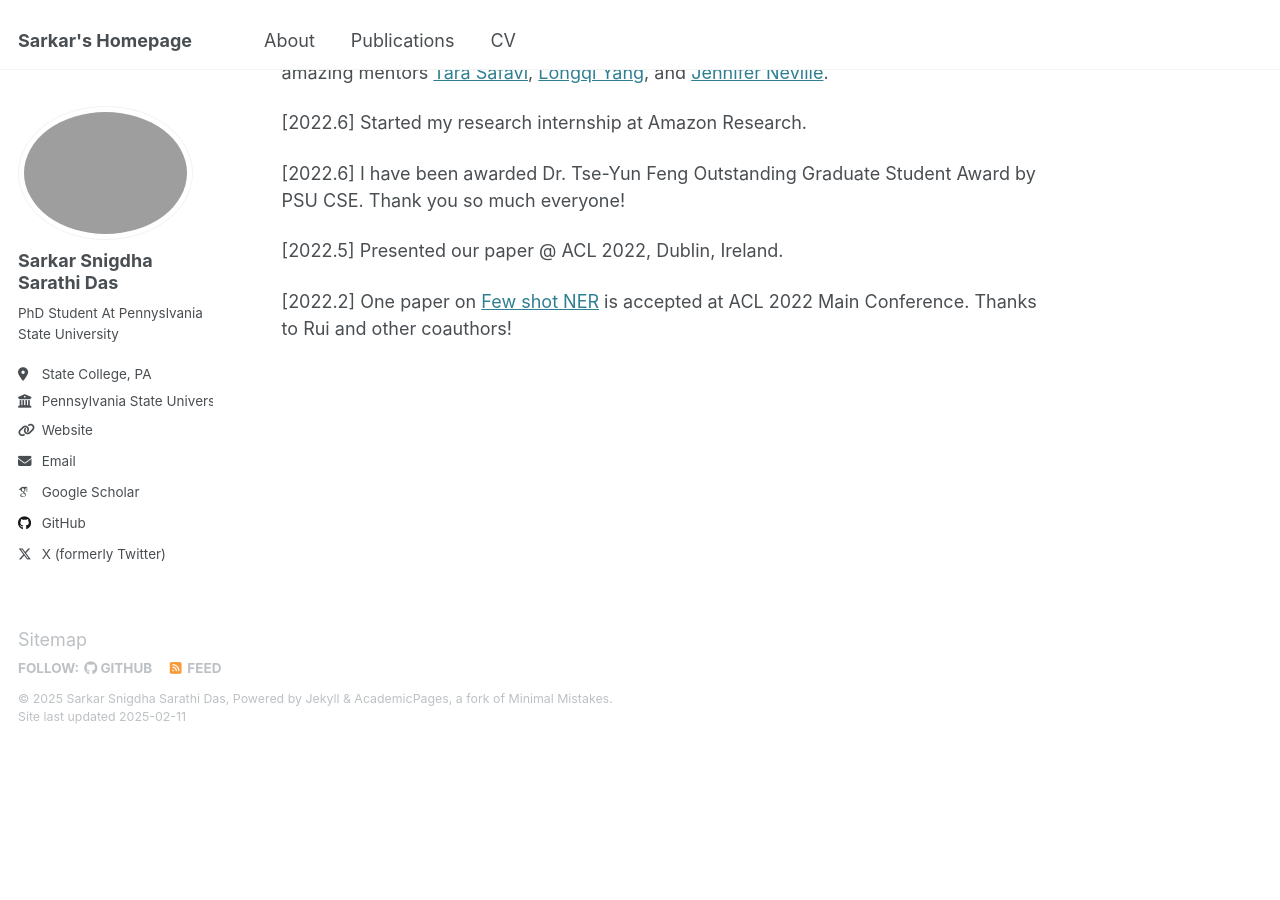
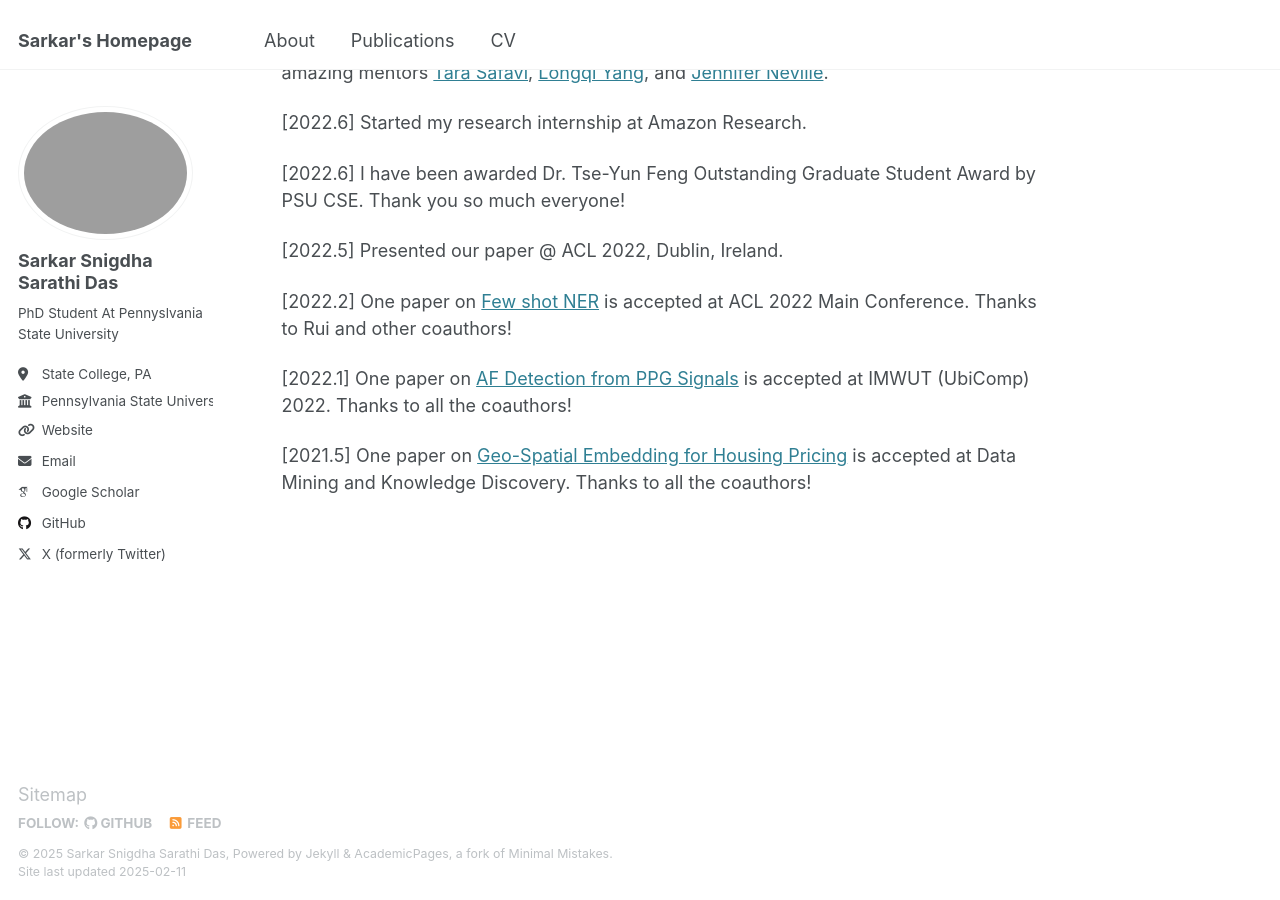
Before and after one commit to Sarathismg/sarathismg.github.io, a Jekyll site: the page built from _pages/about.md, in a window 1280 px wide and 900 px high, scrolled down 975 px. Built offline with Jekyll 4.4.1, drawn with Linux system fonts in a browser that asks for light colours; some web fonts are replaced; before the commit the page ends 1720 px from its top, so only the background shows below that.

Commit message:
Update about.md

```diff
--- a/_pages/about.md
+++ b/_pages/about.md
@@ -41,3 +41,7 @@ News
 [2022.5] Presented our paper @ ACL 2022, Dublin, Ireland.
 
 [2022.2] One paper on [Few shot NER](https://aclanthology.org/2022.acl-long.439/) is accepted at ACL 2022 Main Conference. Thanks to Rui and other coauthors!
+
+[2022.1] One paper on [AF Detection from PPG Signals](https://dl.acm.org/doi/10.1145/3517247) is accepted at IMWUT (UbiComp) 2022. Thanks to all the coauthors!
+
+[2021.5] One paper on [Geo-Spatial Embedding for Housing Pricing](https://link.springer.com/article/10.1007/s10618-021-00789-x) is accepted at Data Mining and Knowledge Discovery. Thanks to all the coauthors!
```
